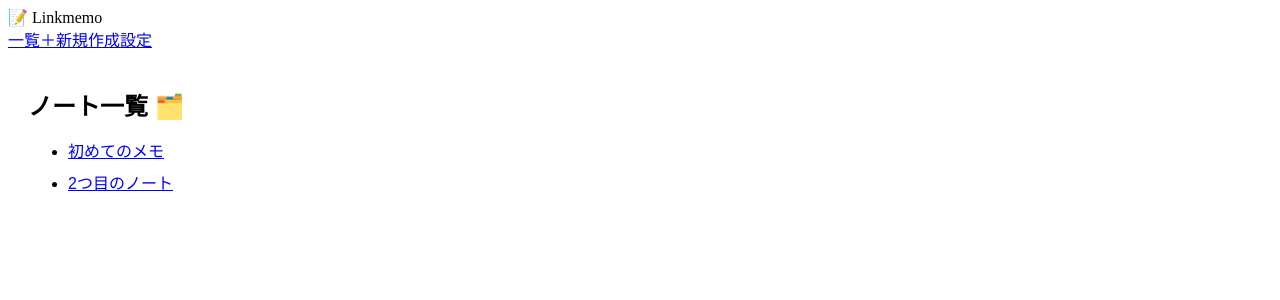
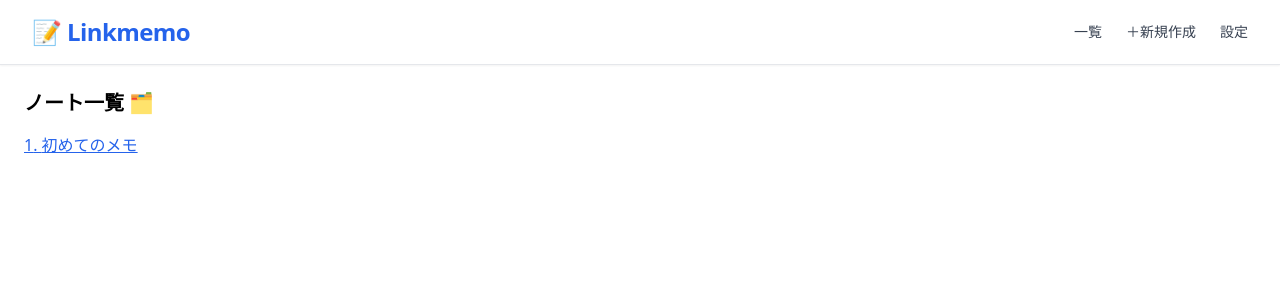
Before and after one commit to KeithCCC/linkmemo, a React (Vite) app: page / in a window 1280 px wide. Shown: the top 300 px of the page. Built offline with nearby package versions, Linux system fonts and the light colour scheme.

Commit message:
Edit + Tailwin update

```diff
--- a/src/components/Navigation.jsx
+++ b/src/components/Navigation.jsx
@@ -1,15 +1,26 @@
-import React from 'react'
-import { Link } from 'react-router-dom'
+import React from "react";
+import { Link } from "react-router-dom";
 
 export default function Navigation() {
   return (
-    <nav className="bg-gray-100 px-4 py-2 flex justify-between items-center border-b">
-      <div className="font-bold text-lg text-blue-600">📝 Linkmemo</div>
-      <div className="space-x-4 text-sm">
-        <Link to="/" className="hover:underline">一覧</Link>
-        <Link to="/edit/new" className="hover:underline">＋新規作成</Link>
-        <Link to="/settings" className="hover:underline">設定</Link>
+    <nav className="bg-white shadow-sm px-8 py-4 flex justify-between items-center border-b">
+      {/* Left: Logo */}
+      <div className="text-2xl font-bold text-gray-800 tracking-tight">
+        <span className="text-blue-600">📝 Linkmemo</span>
+      </div>
+
+      {/* Right: Menu */}
+      <div className="flex space-x-6 text-gray-700 text-sm font-medium">
+        <Link to="/" className="hover:text-blue-600 transition-colors">
+          一覧
+        </Link>
+        <Link to="/edit/new" className="hover:text-blue-600 transition-colors">
+          ＋新規作成
+        </Link>
+        <Link to="/settings" className="hover:text-blue-600 transition-colors">
+          設定
+        </Link>
       </div>
     </nav>
-  )
+  );
 }
--- a/src/context/NotesContext.jsx
+++ b/src/context/NotesContext.jsx
@@ -1,32 +1,43 @@
-import { createContext, useContext, useState } from "react";
+import { createContext, useContext, useEffect, useState } from "react";
 
 const NotesContext = createContext();
 
 export const useNotesContext = () => useContext(NotesContext);
 
+const STORAGE_KEY = "notes";
+
 export const NotesProvider = ({ children }) => {
-  const [notes, setNotes] = useState([
-    { id: "1", title: "初めてのメモ", content: "これは最初のメモです。" },
-    { id: "2", title: "2つ目のノート", content: "Reactメモ帳アプリ作成中！" },
-  ]);
+  // 初期読み込み：localStorage → state
+  const [notes, setNotes] = useState(() => {
+    const stored = localStorage.getItem(STORAGE_KEY);
+    return stored ? JSON.parse(stored) : [
+      { id: "1", title: "初めてのメモ", content: "これは最初のメモです。" },
+    ];
+  });
 
-  // ノート取得
+  // notesが更新されたときlocalStorageにも保存
+  useEffect(() => {
+    localStorage.setItem(STORAGE_KEY, JSON.stringify(notes));
+  }, [notes]);
+
   const getNoteById = (id) => notes.find((note) => note.id === id);
 
-  // ノート追加
   const addNote = (note) => {
     const newNote = {
       ...note,
-      id: Date.now().toString(), // 一意のIDを生成
+      id: Date.now().toString(),
     };
     setNotes((prev) => [...prev, newNote]);
   };
 
-  // ノート更新
   const updateNote = (id, updated) => {
     setNotes((prev) =>
       prev.map((note) => (note.id === id ? { ...note, ...updated } : note))
     );
+  };
+
+  const deleteNote = (id) => {
+    setNotes((prev) => prev.filter((note) => note.id !== id));
   };
 
   return (
@@ -36,6 +47,7 @@ export const NotesProvider = ({ children }) => {
         getNoteById,
         addNote,
         updateNote,
+        deleteNote,
       }}
     >
       {children}
--- a/src/main.jsx
+++ b/src/main.jsx
@@ -3,6 +3,8 @@ import ReactDOM from 'react-dom/client';
 import App from './App.jsx';
 import { NotesProvider } from './context/NotesContext.jsx';
 import { BrowserRouter } from 'react-router-dom'; // ✅ ここだけでOK
+import './index.css'; // ✅ これがないと Tailwind は読み込まれません
+
 
 ReactDOM.createRoot(document.getElementById('root')).render(
   <React.StrictMode>
--- a/src/screens/HomeScreen.jsx
+++ b/src/screens/HomeScreen.jsx
@@ -2,27 +2,27 @@ import { useNotesContext } from "../context/NotesContext";
 import { Link } from "react-router-dom";
 
 export default function HomeScreen() {
-  const { notes } = useNotesContext();
+  const { notes = [] } = useNotesContext() ?? {};
 
   return (
-    <div style={{ padding: "20px", fontFamily: "sans-serif" }}>
-      <h1 style={{ fontSize: "24px", marginBottom: "16px" }}>ノート一覧 🗂️</h1>
-      <ul>
-        {notes.map((note) => (
-          <li key={note.id} style={{ marginBottom: "8px" }}>
+    <div className="p-6">
+      <h1 className="text-xl font-bold mb-4">ノート一覧 🗂️</h1>
+      {notes.length === 0 ? (
+        <p className="text-gray-500">ノートがまだありません。</p>
+      ) : (
+        <ul className="space-y-2">
+          {notes.map((note, index) => (
+            <li key={note.id}>
               <Link
-              to={`/note/${note.id}`}
-              style={{
-                color: "blue",
-                textDecoration: "underline",
-                cursor: "pointer",
-              }}
+                to={`/edit/${note.id}`} // ← 編集画面に変更
+                className="text-blue-600 underline hover:text-blue-800"
               >
-              {note.title}
+                {index + 1}. {note.title}
               </Link>
             </li>
           ))}
         </ul>
+      )}
     </div>
   );
 }
--- a/src/screens/NoteEditScreen.jsx
+++ b/src/screens/NoteEditScreen.jsx
@@ -6,7 +6,7 @@ export default function NoteEditScreen() {
   const { id } = useParams();
   const isNew = id === "new";
   const navigate = useNavigate();
-  const { addNote, updateNote, getNoteById } = useNotesContext();
+  const { addNote, updateNote, deleteNote, getNoteById } = useNotesContext();
 
   const [title, setTitle] = useState("");
   const [content, setContent] = useState("");
@@ -33,6 +33,33 @@ export default function NoteEditScreen() {
     navigate("/");
   };
 
+  const handleDelete = () => {
+    const confirmDelete = window.confirm("このノートを本当に削除しますか？");
+    if (confirmDelete) {
+      deleteNote(id);
+      navigate("/");
+    }
+  };
+
+  const handleDownload = () => {
+    const blob = new Blob(
+      [`${title}\n\n${content}`],
+      { type: "text/plain;charset=utf-8" }
+    );
+
+    const url = URL.createObjectURL(blob);
+    const link = document.createElement("a");
+
+    link.href = url;
+    link.download = `${title || "note"}.txt`; // タイトルをファイル名に
+
+    document.body.appendChild(link);
+    link.click();
+    document.body.removeChild(link);
+    URL.revokeObjectURL(url);
+  };
+
+
   return (
     <div className="p-6">
       <h1 className="text-xl font-bold mb-4">
@@ -54,12 +81,30 @@ export default function NoteEditScreen() {
         className="border px-3 py-2 w-full h-40 mb-4"
       />
 
+      <div className="flex gap-4">
         <button
           onClick={handleSave}
           className="bg-blue-600 text-white px-4 py-2 rounded hover:bg-blue-700"
         >
           保存
         </button>
+
+        {!isNew && (
+          <button
+            onClick={handleDelete}
+            className="bg-red-600 text-white px-4 py-2 rounded hover:bg-red-700"
+          >
+            削除
+          </button>
+        )}
+
+        <button
+          onClick={handleDownload}
+          className="bg-gray-600 text-white px-4 py-2 rounded hover:bg-gray-700"
+        >
+          ファイルとして保存
+        </button>
+      </div>
     </div>
   );
 }
```
Also changed, not shown: 2 other files (tests, documents, lock files or other folders). Lines whose indentation alone changed are shown as unchanged.
